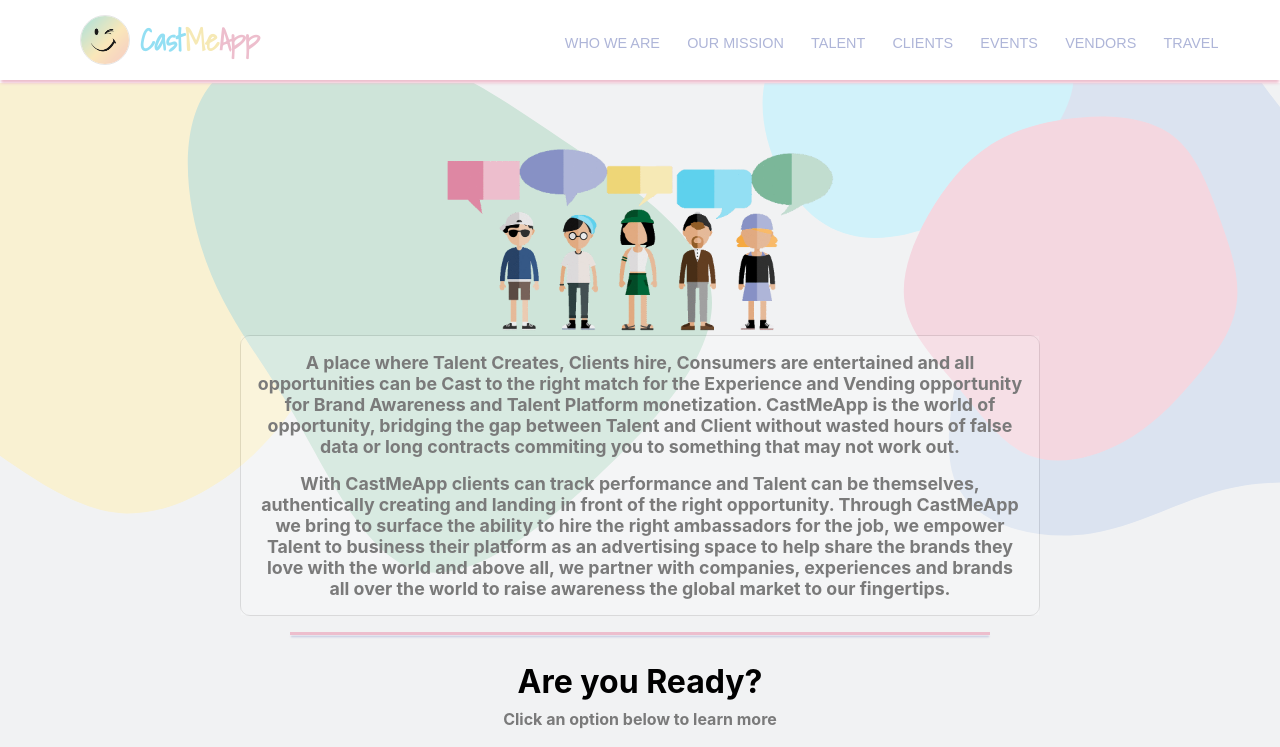
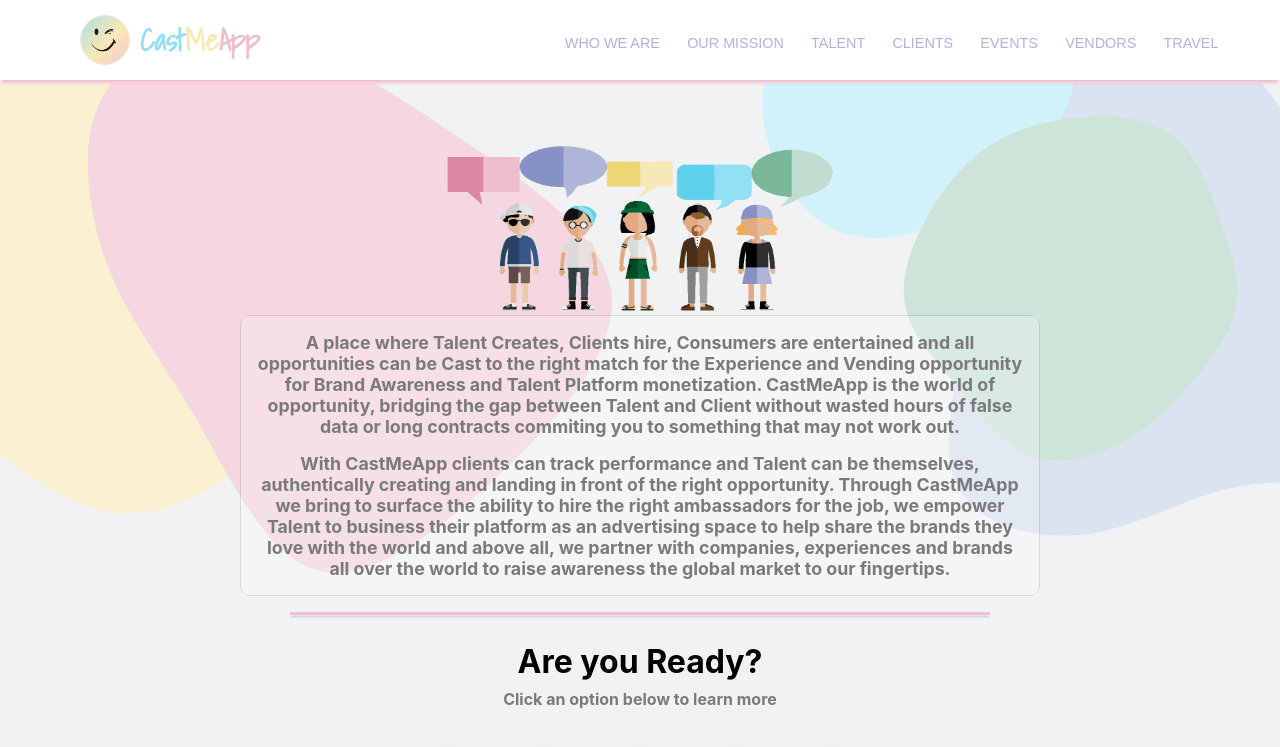
Before and after one commit to FrancisCalizo/ohio-taxidermy-supply, a Next.js app: page / in a window 1280 px wide. Shown: the top 747 px of the page. Built offline with nearby package versions, Linux system fonts and the light colour scheme.

Commit message:
feat: switch block background colors

```diff
--- a/components/page-index/Header.tsx
+++ b/components/page-index/Header.tsx
@@ -70,7 +70,7 @@
       >
         <svg viewBox="0 0 200 200" xmlns="http://www.w3.org/2000/svg">
           <path
-            fill="#F4D7E0"
+            fill="#CEE4D9"
             d="M46.4,-73.6C58.1,-64.7,64.2,-48.4,69.7,-32.8C75.3,-17.3,80.4,-2.5,78.2,11.1C76.1,24.7,66.7,37.2,56.5,49C46.3,60.9,35.4,72.1,21.2,79.8C6.9,87.5,-10.6,91.7,-24.6,86.5C-38.7,81.2,-49.1,66.4,-60.5,52.7C-71.9,39.1,-84.3,26.5,-87.3,11.9C-90.4,-2.6,-84.2,-19.1,-76,-33.7C-67.7,-48.2,-57.5,-60.9,-44.5,-69.2C-31.5,-77.5,-15.7,-81.5,0.8,-82.8C17.4,-84.1,34.7,-82.5,46.4,-73.6Z"
             transform="translate(100 100)"
           />
@@ -106,9 +106,9 @@
       >
         <svg viewBox="0 0 200 200" xmlns="http://www.w3.org/2000/svg">
           <path
-            fill="#CEE4D9"
+            fill="#F4D7E0"
             d="M40.8,-35.7C56.6,-25.1,75.7,-12.5,77.8,2.1C79.9,16.8,65.2,33.6,49.4,48.3C33.6,63,16.8,75.6,3.9,71.7C-9,67.8,-18.1,47.5,-26.6,32.8C-35.2,18.1,-43.2,9,-48.4,-5.2C-53.6,-19.4,-55.9,-38.8,-47.4,-49.5C-38.8,-60.1,-19.4,-62,-3.4,-58.5C12.5,-55.1,25.1,-46.3,40.8,-35.7Z"
-            transform="translate(100 50)"
+            transform="translate(75 50)"
           />
         </svg>
       </div>
@@ -119,7 +119,7 @@
           alt="header"
           layout="fixed"
           width={400}
-          height={220}
+          height={200}
           quality={95}
         />
       </ImageContainer>
```
